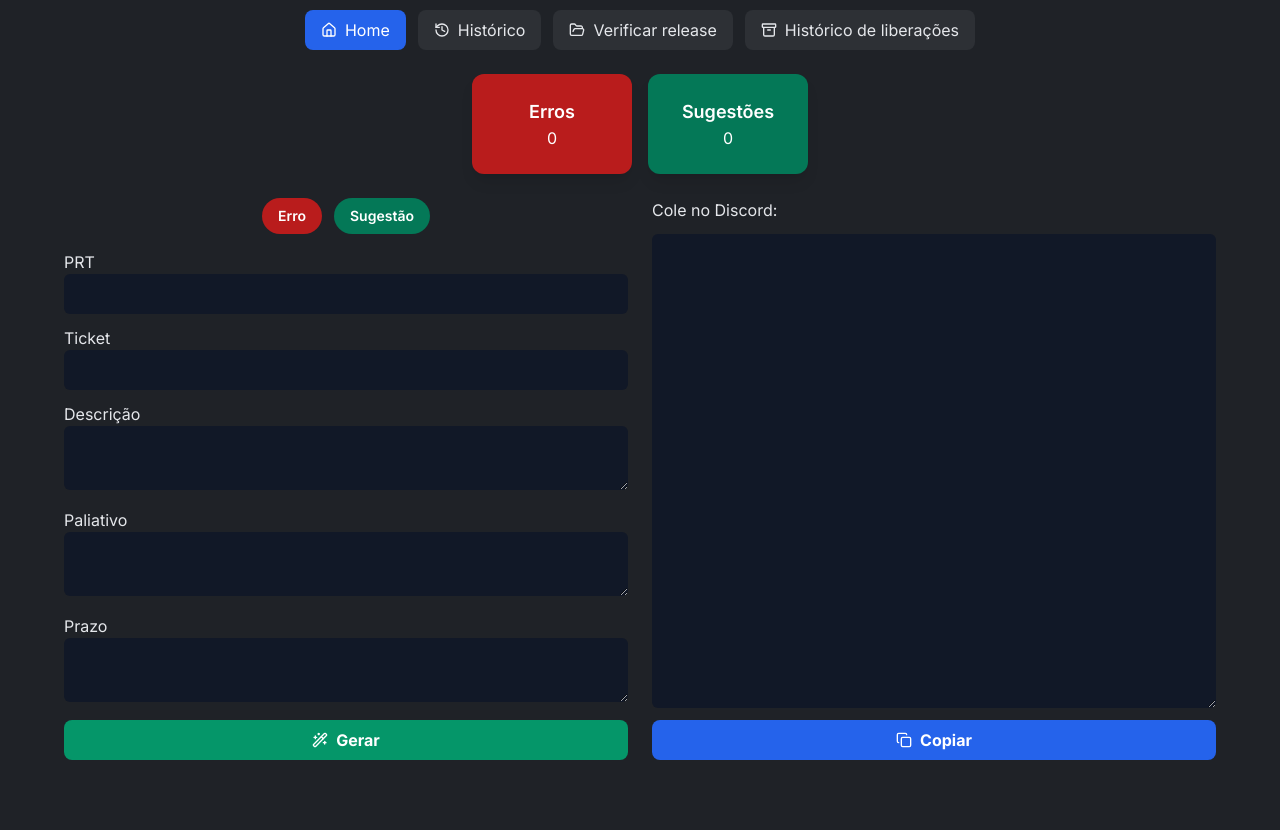
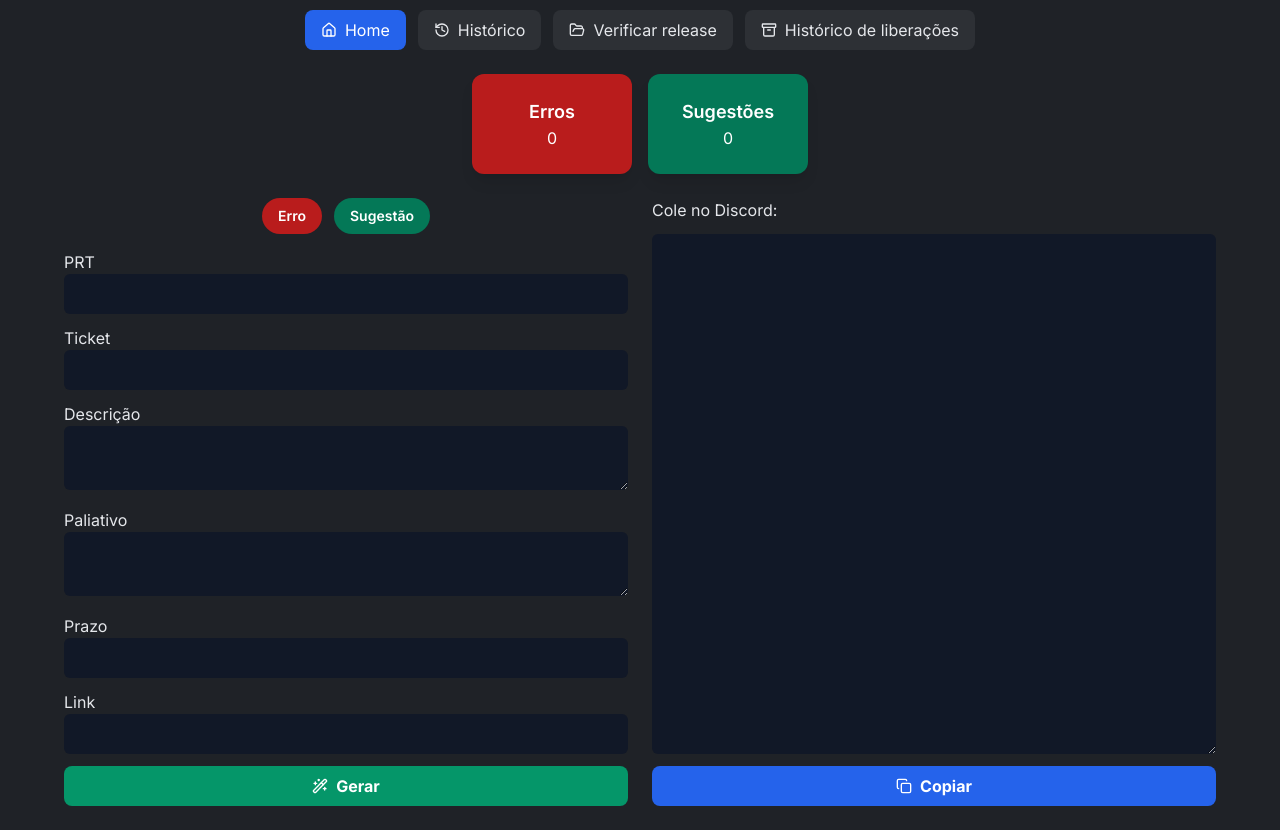
Before and after one commit to hasbuen/modelo-discord, a plain HTML site: page index.html in a window 1280 px wide. Shown: the part 90-920 px from the top of the page. Before the commit the page ends 874 px from the top, so only its background shows below. Drawn offline with nearby package versions, Linux system fonts and the light colour scheme; no server answers.

Commit message:
Update index.html

```diff
--- a/index.html
+++ b/index.html
@@ -84,8 +84,8 @@
           <div><label for="ticket">Ticket</label><input id="ticket" type="text" class="w-full px-3 py-2 rounded-md bg-gray-800"/></div>
           <div><label for="descricao">Descrição</label><textarea id="descricao" class="w-full px-3 py-2 rounded-md bg-gray-800"></textarea></div>
           <div><label for="paliativo">Paliativo</label><textarea id="paliativo" class="w-full px-3 py-2 rounded-md bg-gray-800"></textarea></div>
-          <div><label for="prazo">Prazo</label><textarea id="prazo" class="w-full px-3 py-2 rounded-md bg-gray-800"></textarea></div>
-
+          <div><label for="prazo">Prazo</label><input id="prazo" type="text" class="w-full px-3 py-2 rounded-md bg-gray-800"/></div>
+          <div><label for="link">Link</label><input id="link" type="text" class="w-full px-3 py-2 rounded-md bg-gray-800"/></div>
           <button onclick="gerarTexto()" class="w-full bg-green-600 hover:bg-green-500 px-4 py-2 rounded-lg font-bold flex items-center justify-center gap-2">
             <i data-lucide="wand-2" class="w-4 h-4"></i> Gerar
           </button>
```
